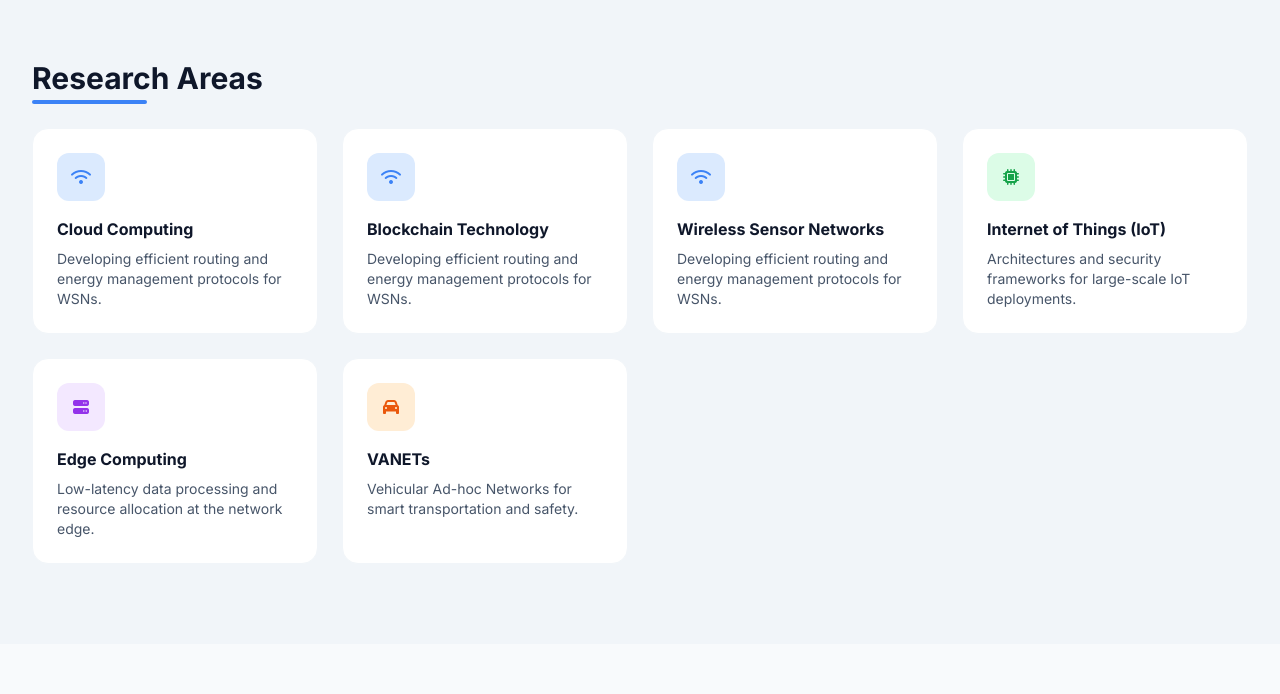
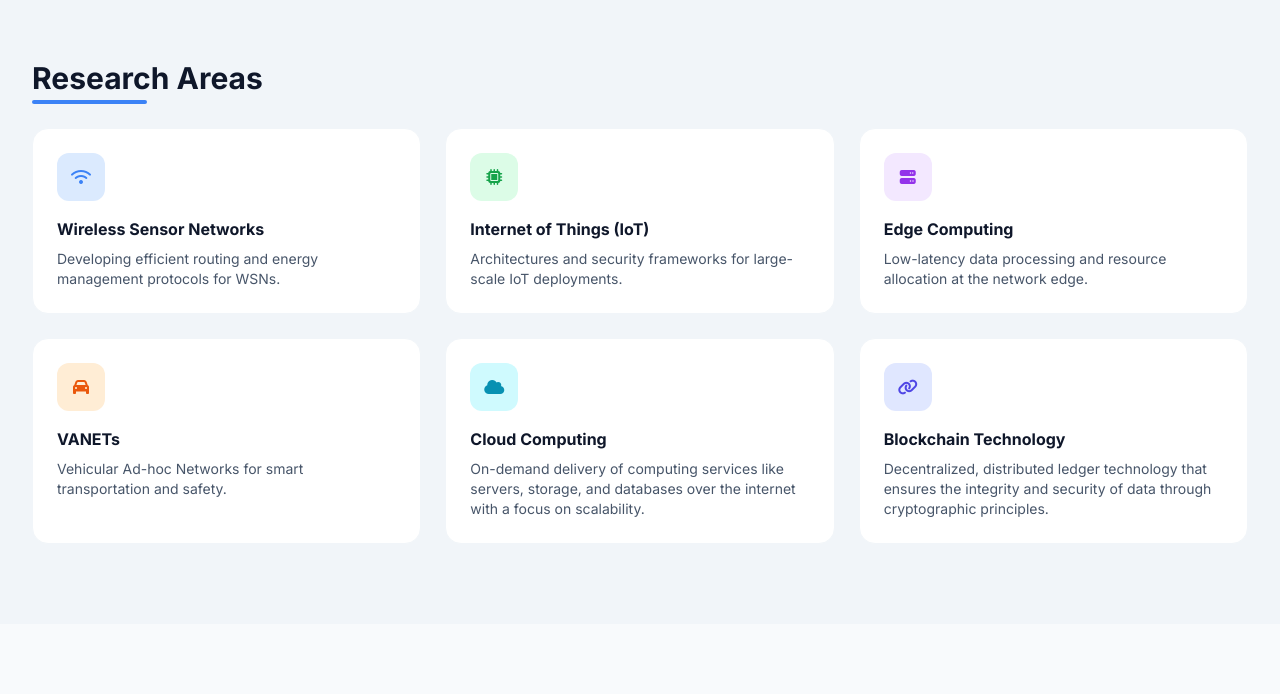
Before and after one commit to rdbms2019ce-prog/DrSrichandan, a website: page index.html in a window 1280 px wide. Shown: the part 1720-2414 px from the top of the page. Drawn offline with nearby package versions, Linux system fonts and the light colour scheme.

Commit message:
Update index.html

```diff
--- a/index.html
+++ b/index.html
@@ -232,26 +232,12 @@
         </div>
     </section>
 
-    <!-- Research Areas -->
+<!-- Research Areas -->
     <section id="research" class="py-20 bg-slate-100 dark:bg-slate-800/30">
         <div class="max-w-7xl mx-auto px-4 sm:px-6 lg:px-8">
             <h2 class="text-3xl font-bold section-title">Research Areas</h2>
-            <div class="grid grid-cols-1 sm:grid-cols-2 lg:grid-cols-4 gap-6">
+            <div class="grid grid-cols-1 sm:grid-cols-2 lg:grid-cols-3 gap-6">
                 <div class="card p-6 rounded-2xl bg-white dark:bg-slate-800 border border-slate-100 dark:border-slate-700">
-                    <div class="w-12 h-12 bg-blue-100 dark:bg-blue-900/30 rounded-xl flex items-center justify-center text-primary mb-4">
-                        <i class="fas fa-wifi"></i>
-                    </div>
-                    <h3 class="font-bold mb-2">Cloud Computing</h3>
-                    <p class="text-sm text-slate-600 dark:text-slate-400">Developing efficient routing and energy management protocols for WSNs.</p>
-                </div>
-                <div class="card p-6 rounded-2xl bg-white dark:bg-slate-800 border border-slate-100 dark:border-slate-700">
-                    <div class="w-12 h-12 bg-blue-100 dark:bg-blue-900/30 rounded-xl flex items-center justify-center text-primary mb-4">
-                        <i class="fas fa-wifi"></i>
-                    </div>
-                    <h3 class="font-bold mb-2">Blockchain Technology</h3>
-                    <p class="text-sm text-slate-600 dark:text-slate-400">Developing efficient routing and energy management protocols for WSNs.</p>
-                </div>
-                  <div class="card p-6 rounded-2xl bg-white dark:bg-slate-800 border border-slate-100 dark:border-slate-700">
                     <div class="w-12 h-12 bg-blue-100 dark:bg-blue-900/30 rounded-xl flex items-center justify-center text-primary mb-4">
                         <i class="fas fa-wifi"></i>
                     </div>
@@ -278,6 +264,20 @@
                     </div>
                     <h3 class="font-bold mb-2">VANETs</h3>
                     <p class="text-sm text-slate-600 dark:text-slate-400">Vehicular Ad-hoc Networks for smart transportation and safety.</p>
+                </div>
+                <div class="card p-6 rounded-2xl bg-white dark:bg-slate-800 border border-slate-100 dark:border-slate-700">
+                    <div class="w-12 h-12 bg-cyan-100 dark:bg-cyan-900/30 rounded-xl flex items-center justify-center text-cyan-600 mb-4">
+                        <i class="fas fa-cloud"></i>
+                    </div>
+                    <h3 class="font-bold mb-2">Cloud Computing</h3>
+                    <p class="text-sm text-slate-600 dark:text-slate-400">On-demand delivery of computing services like servers, storage, and databases over the internet with a focus on scalability.</p>
+                </div>
+                <div class="card p-6 rounded-2xl bg-white dark:bg-slate-800 border border-slate-100 dark:border-slate-700">
+                    <div class="w-12 h-12 bg-indigo-100 dark:bg-indigo-900/30 rounded-xl flex items-center justify-center text-indigo-600 mb-4">
+                        <i class="fas fa-link"></i>
+                    </div>
+                    <h3 class="font-bold mb-2">Blockchain Technology</h3>
+                    <p class="text-sm text-slate-600 dark:text-slate-400">Decentralized, distributed ledger technology that ensures the integrity and security of data through cryptographic principles.</p>
                 </div>
             </div>
         </div>
```
